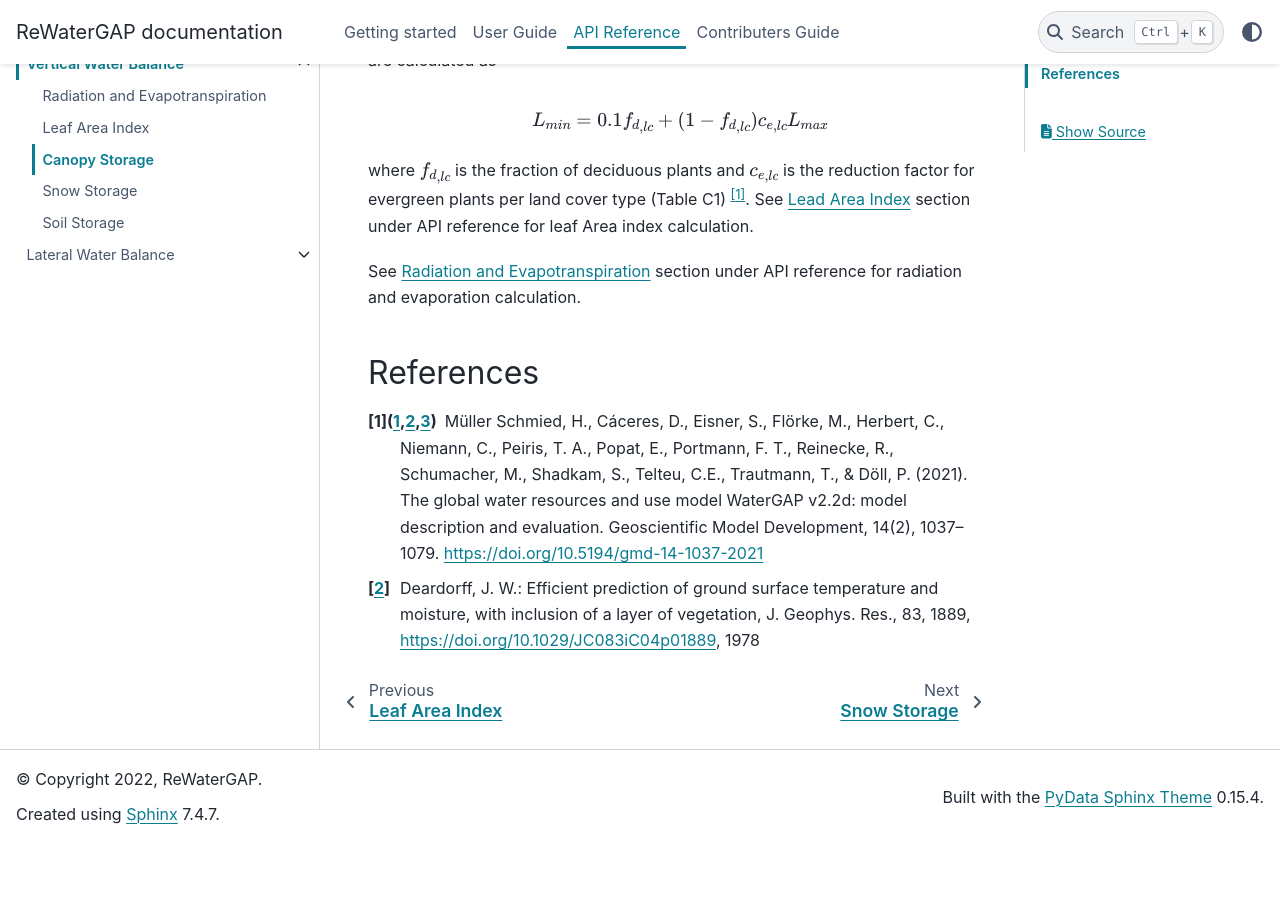
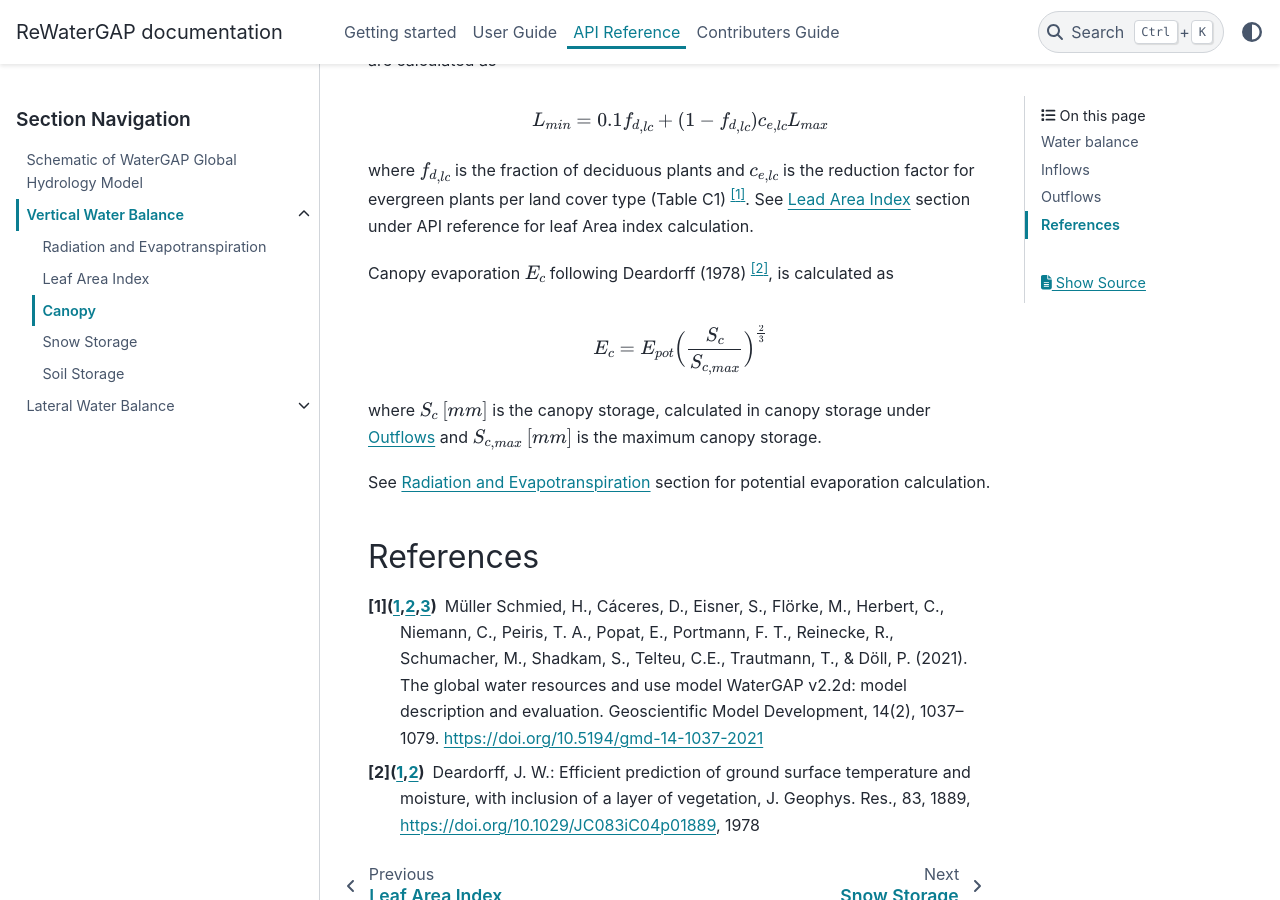
Before and after one commit to HydrologyFrankfurt/ReWaterGAP, a Sphinx documentation site: the page built from docs/api_docs/vertical_water_balance/canopystorage.rst, in a window 1280 px wide and 900 px high, scrolled down 1302 px. Built offline with Sphinx 7.4.7 and the PyData theme 0.15.4, drawn with Linux system fonts in a browser that asks for light colours; pages that are not in the unit, such as notebooks, are missing from menus; before the commit the page ends 2145 px from its top, so only the background shows below that; some of the changed text lies outside the part shown.

Commit message:
Update canopystorage.rst

```diff
--- a/docs/api_docs/vertical_water_balance/canopystorage.rst
+++ b/docs/api_docs/vertical_water_balance/canopystorage.rst
@@ -55,7 +55,14 @@
 where :math:`{f_d}_{,lc}` is the fraction of deciduous plants and :math:`{c_e}_{,lc}` is
 the reduction factor for evergreen plants per land cover type (Table C1) [1]_. See :ref:`Lead Area Index <leafareaindex>` section under API reference for leaf Area index calculation.
 
-See :ref:`Radiation and Evapotranspiration <radiation_evap>` section under API reference for radiation and evaporation calculation.
+Canopy evaporation :math:`E_c` following Deardorff (1978) [2]_, is calculated as
+
+.. math::
+   E_c = {E}_{pot}\Big(\frac{S_c}{{S_c}_{,max}}\Big)^\frac{2}{3}
+
+where :math:`{S_c}` :math:`[mm]` is the canopy storage, calculated in canopy storage under :ref:`Outflows <canopy_outflows>` and :math:`{S_c}_{,max}` :math:`[mm]` is the maximum canopy storage.
+
+See :ref:`Radiation and Evapotranspiration <radiation_evap>` section for potential evaporation calculation.
 
 References
 ----------
```
Also changed, not shown: other parts of docs/api_docs/vertical_water_balance/canopystorage.rst (+2 -2 lines).
